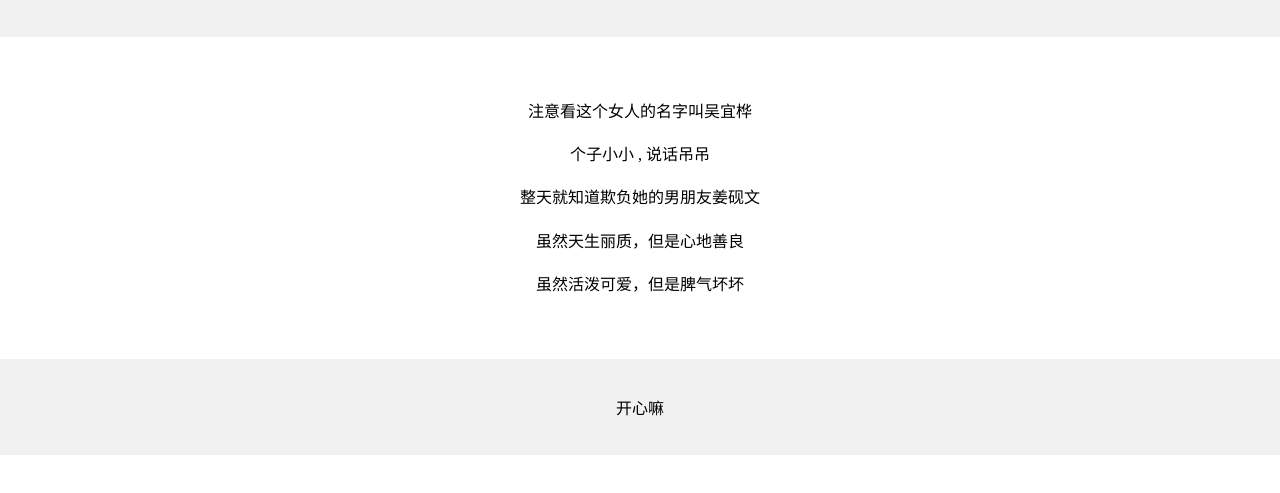
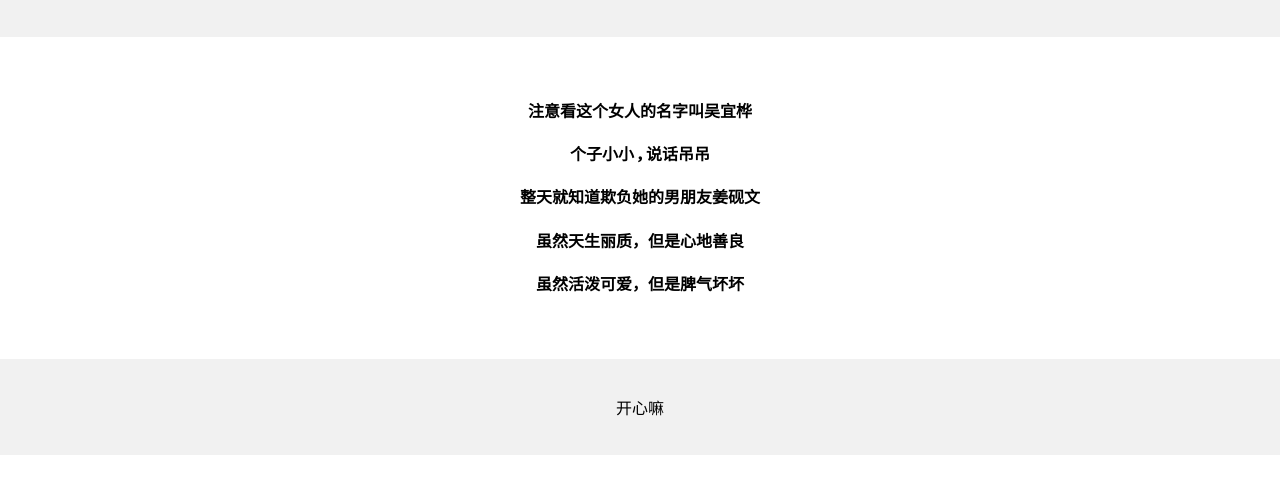
Before and after one commit to Atopos-jyw/Atopos, a plain HTML site: page index.html in a window 1280 px wide. Shown: the part 67-560 px from the top of the page. Drawn offline with Linux system fonts and the light colour scheme.

Commit message:
Update index.html

```diff
--- a/index.html
+++ b/index.html
@@ -28,7 +28,7 @@
       padding : 15px;
       line-height : 1.7;
       text-align : center;
-      font-weight : 99;
+      font-weight : 999;
     ">
       <p>注意看这个女人的名字叫吴宜桦</p>
       <p>个子小小 , 说话吊吊</p>
```
